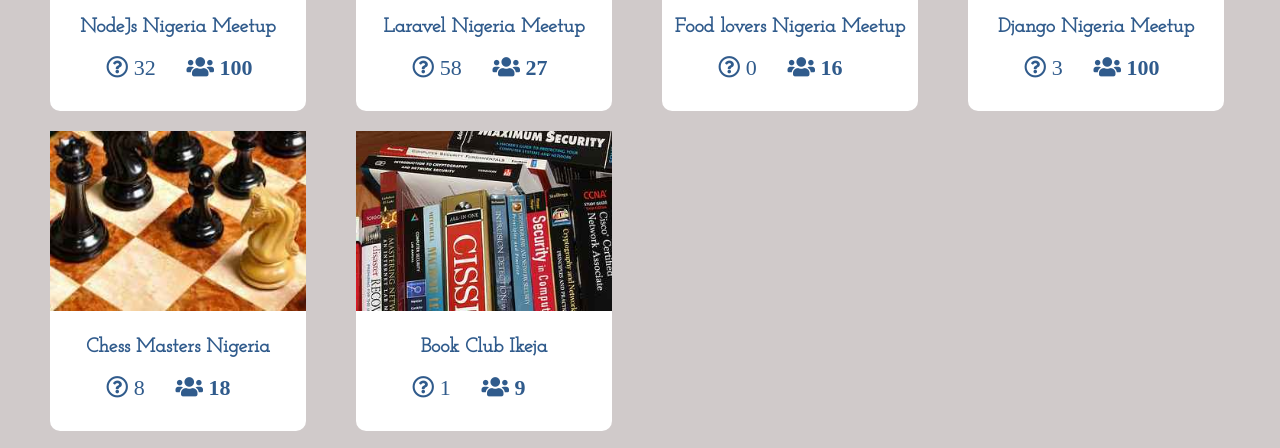
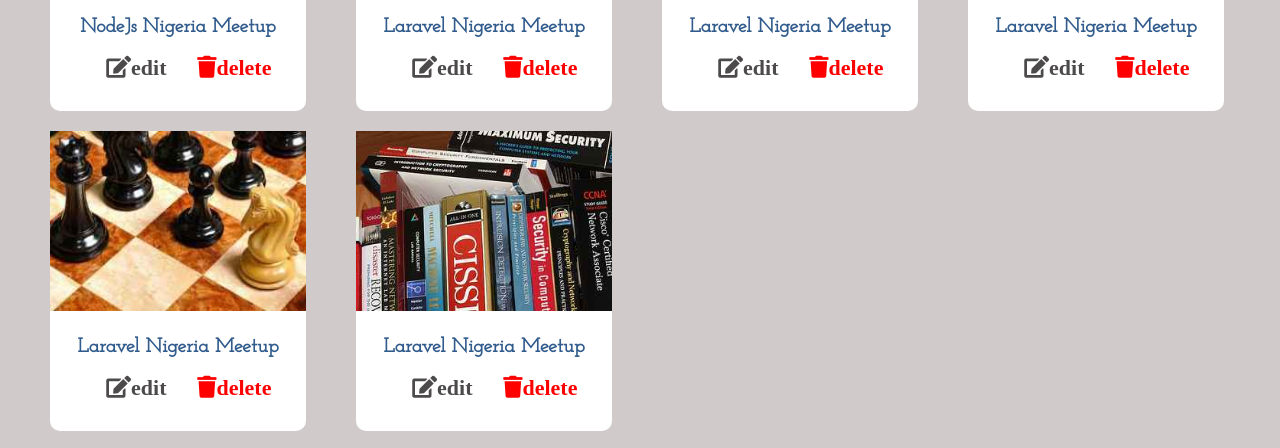
Before and after one commit to cupidcoder/questioner, a website: page UI/views/admin/meetups.html in a window 1280 px wide. Shown: the part 513-961 px from the top of the page. Drawn offline with Linux system fonts and the light colour scheme.

Commit message:
[Chore #163023304] Chanbe meetup list icon on admin page to edit and delete

```diff
--- a/UI/css/main.css
+++ b/UI/css/main.css
@@ -300,11 +300,17 @@ footer p {
 
 .attendeesLogo {
     margin-left: 10%;
+    cursor: pointer;
 }
 
 .questionsLogo {
     margin-left: 20%;
+    cursor: pointer;
 }
+
+.adminMeetupEdit i {color: #4c4a4a;}
+
+.adminMeetupDelete i {color: red;}
 
 
 /*
--- a/UI/views/admin/meetups.html
+++ b/UI/views/admin/meetups.html
@@ -38,91 +38,91 @@
                 <h3 class="sectionHeading">Meetups</h3>
             </div>
             <!-- Div to hold a meetup -->
+            <div class="meetupBox">
                 <a href="meetup-details.html">
-                <div class="meetupBox">
                     <img src="../../img/uploads/nodejs.jpg" alt="Nodejs logo">
+                </a>
                 <div class="meetupBoxInfo">
                     <p>NodeJs Nigeria Meetup</p>
-                        <div class="questionsLogo">
-                            <i class="far fa-question-circle">&nbsp;32</i>
+                    <div class="questionsLogo adminMeetupEdit">
+                        <i class="fas fa-edit">edit</i>
                     </div>
-                        <div class="attendeesLogo">
-                            <i class="fas fa-users ">&nbsp;100</i>
+                    <div class="attendeesLogo adminMeetupDelete">
+                        <i class="fas fa-trash">delete</i>
                     </div>
                 </div>
             </div>
+            <!--  End of Div to hold a meetup -->
+            <div class="meetupBox">
+                <a href="meetup-details.html">
+                    <img src="../../img/uploads/laravel.png" alt="laravel logo">
                 </a>
-            <!--  End of Div to hold a meetup -->
-            <a href="meetup-details.html">
-                <div class="meetupBox">
-                    <img src="../../img/uploads/laravel.png" alt="laravel logo">
                 <div class="meetupBoxInfo">
                     <p>Laravel Nigeria Meetup</p>
-                        <div class="questionsLogo">
-                            <i class="far fa-question-circle">&nbsp;58</i>
+                    <div class="questionsLogo adminMeetupEdit">
+                        <i class="fas fa-edit">edit</i>
                     </div>
-                        <div class="attendeesLogo">
-                            <i class="fas fa-users ">&nbsp;27</i>
+                    <div class="attendeesLogo adminMeetupDelete">
+                        <i class="fas fa-trash">delete</i>
                     </div>
                 </div>
             </div>
+            <div class="meetupBox">
+                <a href="meetup-details.html">
+                    <img src="../../img/uploads/food.jpg" alt="Salad">
                 </a>
-            <a href="meetup-details.html">
-                <div class="meetupBox">
-                    <img src="../../img/uploads/food.jpg" alt="Salad">
                 <div class="meetupBoxInfo">
-                        <p>Food lovers Nigeria Meetup</p>
-                        <div class="questionsLogo">
-                            <i class="far fa-question-circle">&nbsp;0</i>
+                    <p>Laravel Nigeria Meetup</p>
+                    <div class="questionsLogo adminMeetupEdit">
+                        <i class="fas fa-edit">edit</i>
                     </div>
-                        <div class="attendeesLogo">
-                            <i class="fas fa-users ">&nbsp;16</i>
+                    <div class="attendeesLogo adminMeetupDelete">
+                        <i class="fas fa-trash">delete</i>
                     </div>
                 </div>
             </div>
+            <div class="meetupBox">
+                <a href="meetup-details.html">
+                    <img src="../../img/uploads/django.png" alt="Django logo">
                 </a>
-            <a href="meetup-details.html">
-                <div class="meetupBox">
-                    <img src="../../img/uploads/django.png" alt="Django logo">
                 <div class="meetupBoxInfo">
-                        <p>Django Nigeria Meetup</p>
-                        <div class="questionsLogo">
-                            <i class="far fa-question-circle">&nbsp;3</i>
+                    <p>Laravel Nigeria Meetup</p>
+                    <div class="questionsLogo adminMeetupEdit">
+                        <i class="fas fa-edit">edit</i>
                     </div>
-                        <div class="attendeesLogo">
-                            <i class="fas fa-users ">&nbsp;100</i>
+                    <div class="attendeesLogo adminMeetupDelete">
+                        <i class="fas fa-trash">delete</i>
                     </div>
                 </div>
             </div>
+            <div class="meetupBox">
+                <a href="meetup-details.html">
+                    <img src="../../img/uploads/chess.jpg" alt="Chess board">
                 </a>
-            <a href="meetup-details.html">
-                <div class="meetupBox">
-                    <img src="../../img/uploads/chess.jpg" alt="Chess board">
                 <div class="meetupBoxInfo">
-                        <p>Chess Masters Nigeria</p>
-                        <div class="questionsLogo">
-                            <i class="far fa-question-circle">&nbsp;8</i>
+                    <p>Laravel Nigeria Meetup</p>
+                    <div class="questionsLogo adminMeetupEdit">
+                        <i class="fas fa-edit">edit</i>
                     </div>
-                        <div class="attendeesLogo">
-                            <i class="fas fa-users ">&nbsp;18</i>
+                    <div class="attendeesLogo adminMeetupDelete">
+                        <i class="fas fa-trash">delete</i>
                     </div>
                 </div>
             </div>
+            <div class="meetupBox">
+                <a href="meetup-details.html">
+                    <img src="../../img/uploads/books.jpg" alt="Book shelf">
                 </a>
-            <a href="meetup-details.html">
-                <div class="meetupBox">
-                    <img src="../../img/uploads/books.jpg" alt="Book shelf">
                 <div class="meetupBoxInfo">
-                        <p>Book Club Ikeja</p>
-                        <div class="questionsLogo">
-                            <i class="far fa-question-circle">&nbsp;1</i>
+                    <p>Laravel Nigeria Meetup</p>
+                    <div class="questionsLogo adminMeetupEdit">
+                        <i class="fas fa-edit">edit</i>
                     </div>
-                        <div class="attendeesLogo">
-                            <i class="fas fa-users ">&nbsp;9</i>
+                    <div class="attendeesLogo adminMeetupDelete">
+                        <i class="fas fa-trash">delete</i>
                     </div>
                 </div>
             </div>
-            </a>
             <div class="clear"></div>
         </section>
         <!-- End of Meetups section -->
```
Lines whose indentation alone changed are shown as unchanged.
